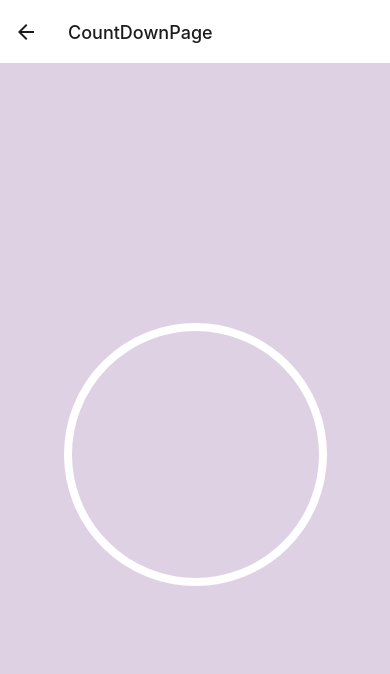
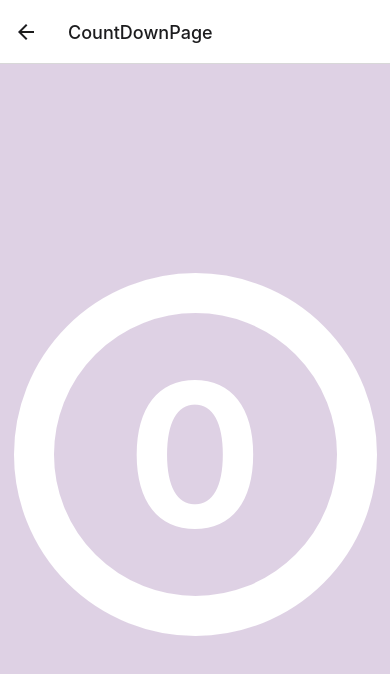
Before and after one commit to Quizzy-News/app, a React Native app: screen /CountDownPage in a window 390 px wide. Both pictures are taken after a click on the button 26 px from the left and 32 px from the top of the page. Shown: the top 674 px of the page. Built offline with nearby package versions, Linux system fonts and the light colour scheme; a web font is replaced by a local one.

Commit message:
new timer design

```diff
--- a/pages/CountDownPage.js
+++ b/pages/CountDownPage.js
@@ -1,4 +1,4 @@
-import { useEffect } from "react";
+import { useEffect,useState } from "react";
 import { CountdownCircleTimer } from "react-native-countdown-circle-timer";
 import { View, Text, StyleSheet } from "react-native";
 import { styled } from "nativewind";
@@ -7,18 +7,28 @@ const StyledView = styled(View);
 const StyledText = styled(Text);
 
 export default function CountDownPage({ navigation }) {
+  const [countdown, setCountdown] = useState(3);
+
   useEffect(() => {
+    if (countdown === 0) {
+      navigation.navigate("GamePage");
+      return;
+    }
+
     const timeout = setTimeout(() => {
-      navigation.navigate("GamePage");
-    }, 3000);
+      setCountdown(countdown - 1);
+    }, 1000);
 
-    // Clean up the timeout when the component is unmounted or the effect is re-run
     return () => clearTimeout(timeout);
-  }, []);
+  }, [countdown, navigation]);
 
   return (
     <StyledView className="flex-1 items-center justify-center bg-[#ded1e4]">
-      <StyledView className="w-[263px] h-[263px] rounded-full border-8 border-white"></StyledView>
+      <StyledView className="w-[363px] h-[363px] rounded-full border-[40px] border-white flex items-center justify-center">
+        <StyledText className="text-center text-white text-[200px] font-bold leading-normal">
+          {countdown}
+        </StyledText>
+      </StyledView>
     </StyledView>
   );
 }
```
